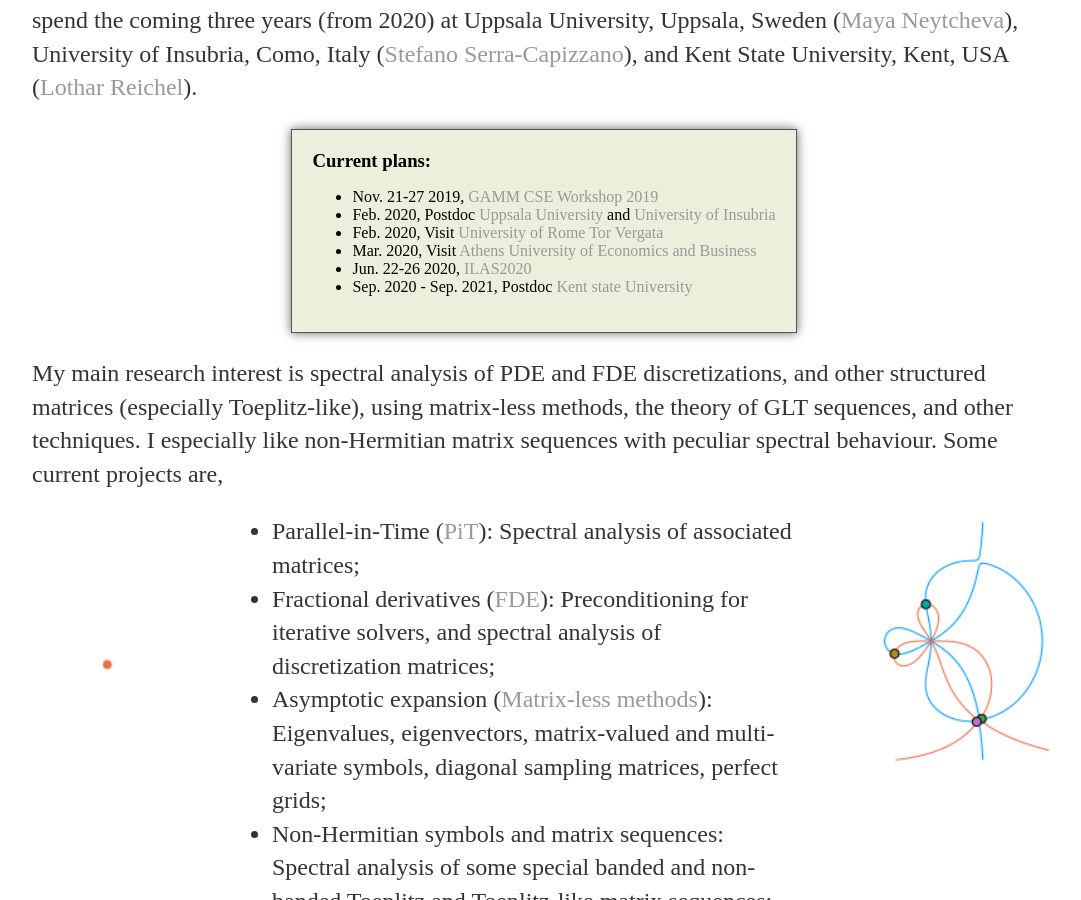
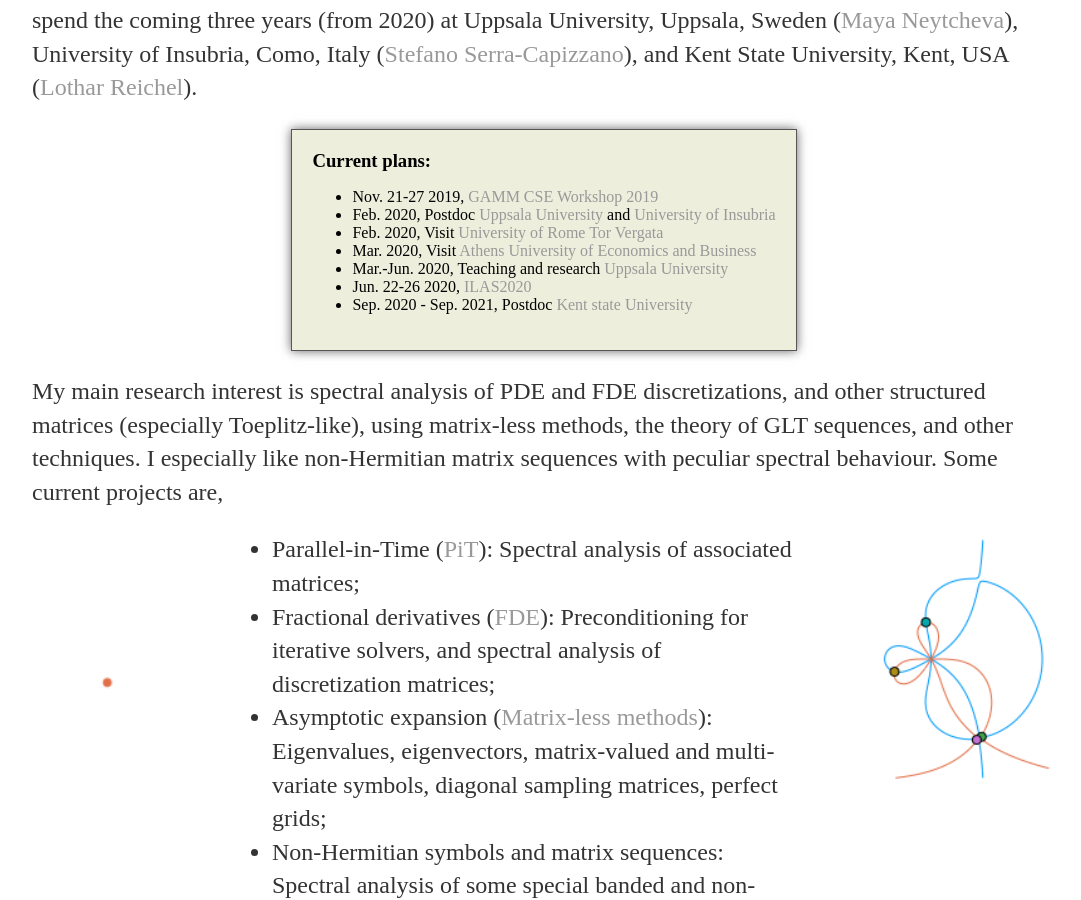
Before and after one commit to sverek/sverek.github.io, a Jekyll site: the page built from index.html, in a window 1280 px wide and 900 px high, scrolled down 529 px. Shown: the whole window, without its empty margins (96-1177 px from the left). Built offline with Jekyll 4.4.1, drawn with Linux system fonts in a browser that asks for light colours.

Commit message:
Smll update plans

```diff
--- a/index.html
+++ b/index.html
@@ -25,7 +25,8 @@ title: www.2pi.se
         <li>Nov. 21-27 2019, <a href="https://www.uni-ulm.de/mawi/mawi-numerik/forschung/gamm-cse-workshop-2019">GAMM CSE Workshop 2019</a></li>
         <li>Feb. 2020, Postdoc <a href="https://www.it.uu.se">Uppsala University</a> and <a href="https://www.uninsubria.it">University of Insubria</a></li>
         <li>Feb. 2020, Visit <a href="https://web.uniroma2.it">University of Rome Tor Vergata</a></li>
-        <li>Mar. 2020, Visit <a href="https://www.aueb.gr">Athens University of Economics and Business</a></li>
+		<li>Mar. 2020, Visit <a href="https://www.aueb.gr">Athens University of Economics and Business</a></li>
+		<li>Mar.-Jun. 2020, Teaching and research <a href="https://www.it.uu.se">Uppsala University</a></li>
         <li>Jun. 22-26 2020, <a href="http://www.ilas2020.ie">ILAS2020</a></li>
         <li>Sep. 2020 - Sep. 2021, Postdoc <a href="https://www.kent.edu">Kent state University</a></li>
       </ul>
```
